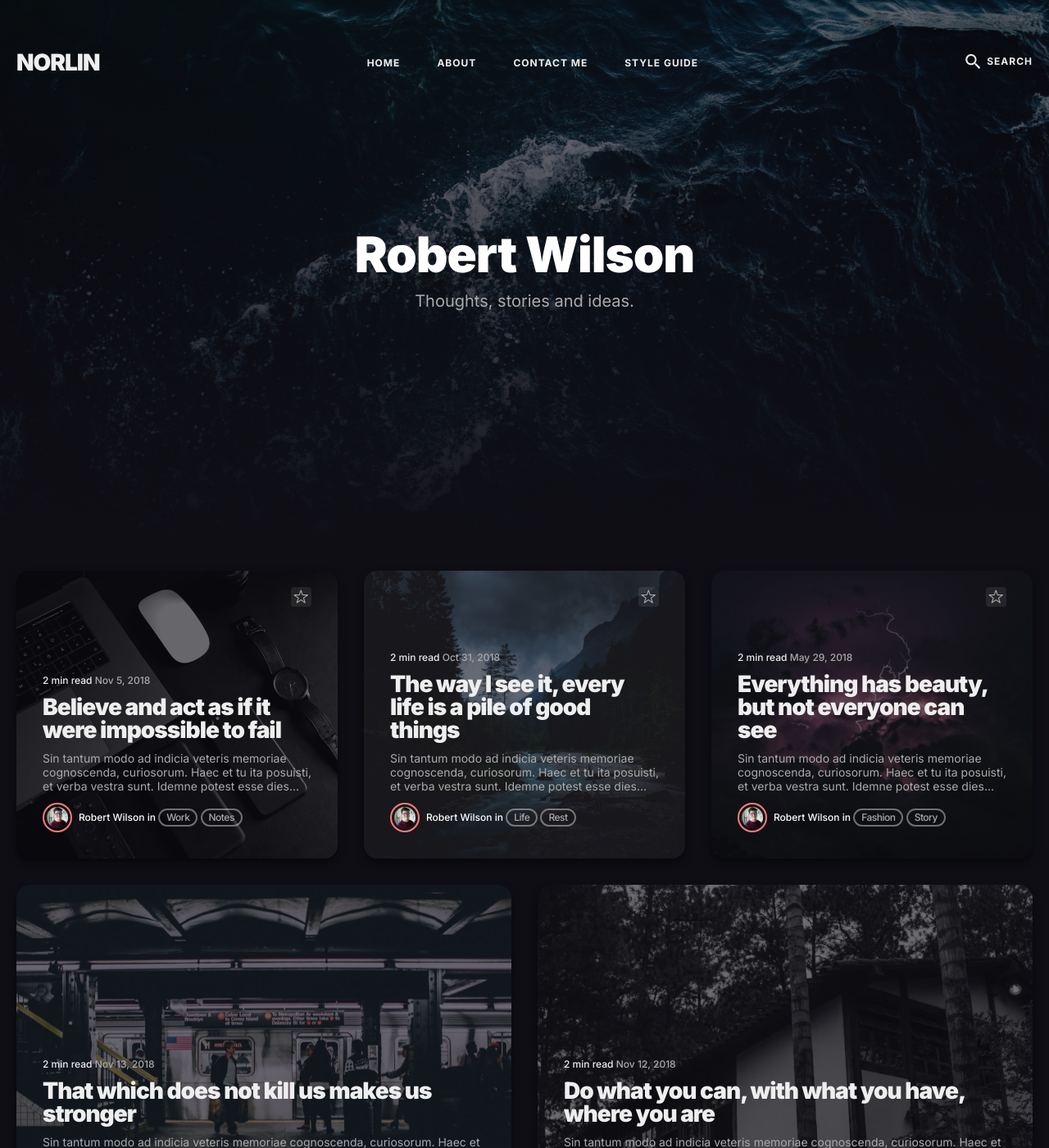
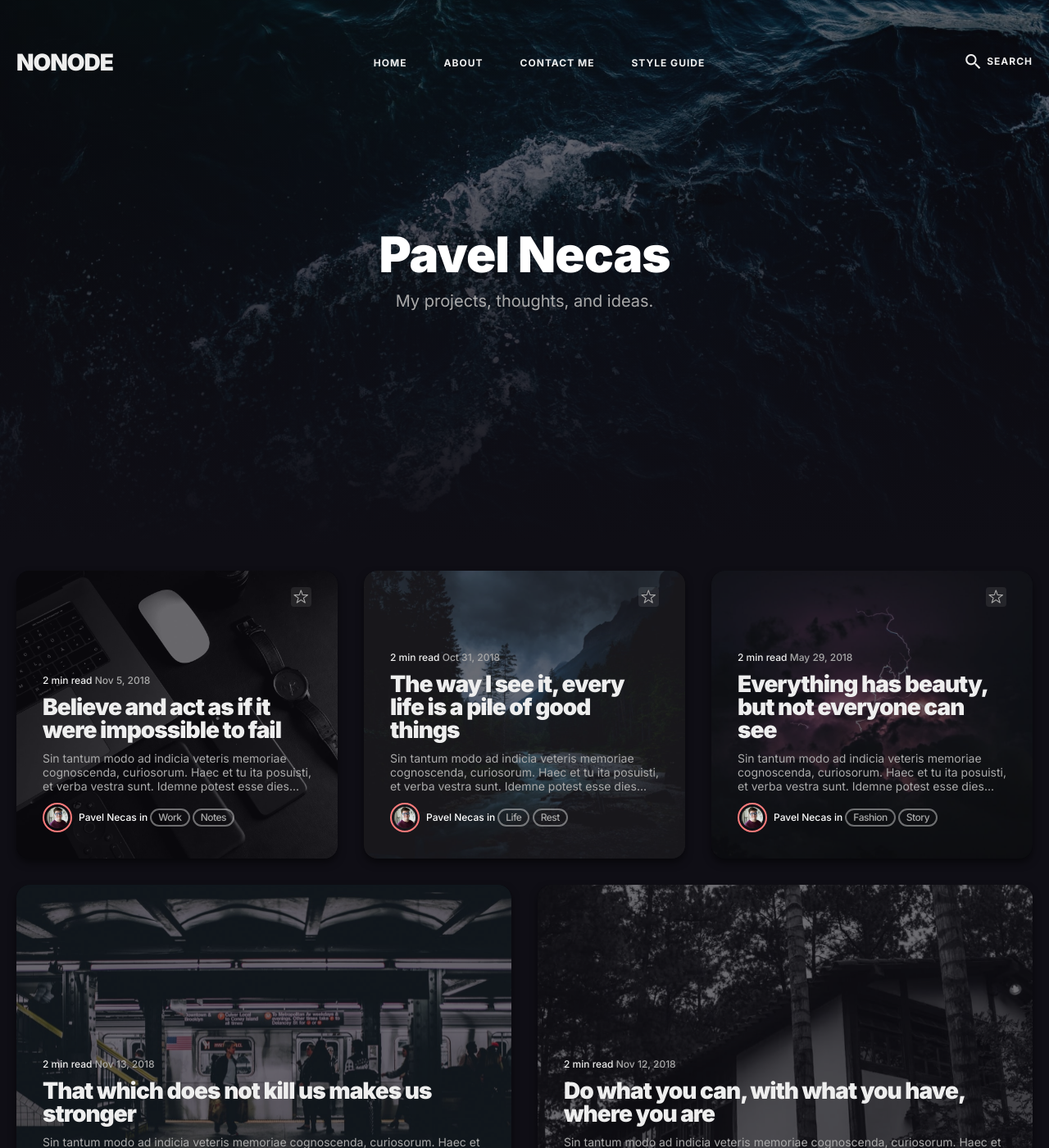
Before and after one commit to Pavelioso/pavelioso.github.io, a Jekyll site: the page built from index.html, in a window 1280 px wide and 1400 px high. Shown: the whole window at 82% size. Built offline with Jekyll 4.4.1, drawn with Linux system fonts in a browser that asks for light colours; nearby versions of some CDN libraries; the list of posts is cut into pages by our own code; some of the changed text lies outside the part shown.

Commit message:
Changed Config

```diff
--- a/_config.yml
+++ b/_config.yml
@@ -1,8 +1,8 @@
 #-------------------------------
 # General Site Settings
-title: Norlin
+title: NONODE
 logo: # You can add own logo. For example '/images/logo.png'.
-description: Norlin – A Beautiful Dark Blog Theme for Jekyll.
+description: NONODE - Personal site of Pavel Necas.
 baseurl: "" # The subpath of your site, e.g. /blog
 url: "" # The base hostname & protocol for your site, e.g. http://example.com
 
@@ -10,15 +10,15 @@ url: "" # The base hostname & protocol for your site, e.g. http://example.com
 #-------------------------------
 # Author Settings
 author:
-  name: Robert Wilson
+  name: Pavel Necas
   avatar: '/images/15.jpg'
 
 
 #-------------------------------
 # Hero Settings
 hero:
-  title: Robert Wilson
-  description: Thoughts, stories and ideas.
+  title: Pavel Necas
+  description: My projects, thoughts, and ideas.
   image: '/images/01.jpg'
 
 
@@ -70,7 +70,8 @@ permalink: pretty
 plugins:
   - jekyll-paginate
   - jekyll-sitemap
-  - jekyll/tagging
+#  - jekyll/tagging
+
 
 paginate: 8
 paginate_path: "/page/:num"
```
